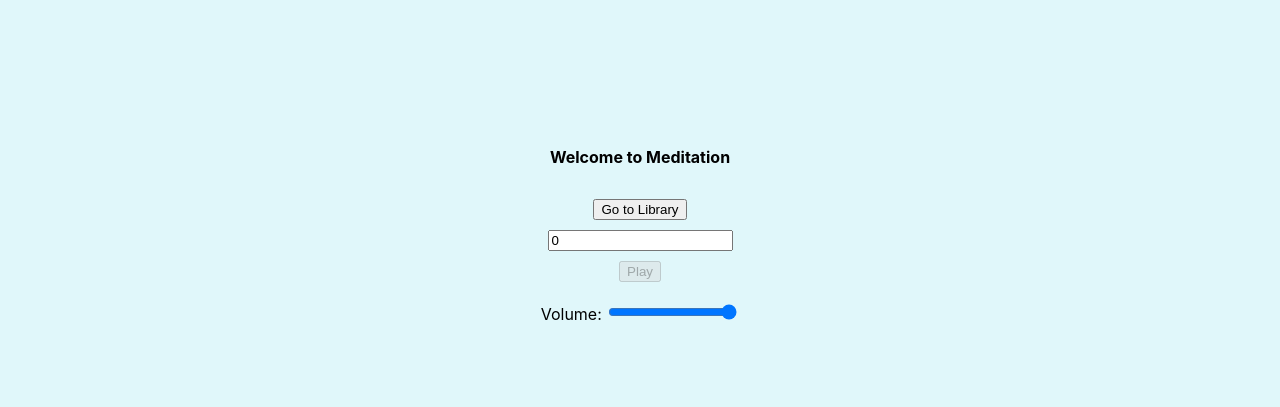
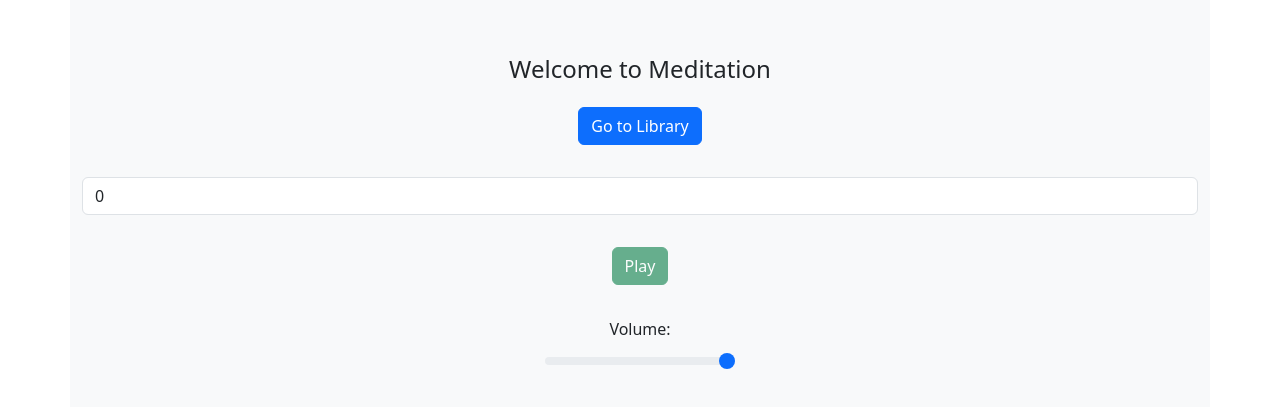
Before and after one commit to craigallen/meditation, a React (Create React App) app: page / in a window 1280 px wide. Shown: the part 175-582 px from the top of the page. Built offline with nearby package versions, Linux system fonts and the light colour scheme.

Commit message:
added Bootstrap CSS

```diff
--- a/package.json
+++ b/package.json
@@ -11,6 +11,7 @@
     "@testing-library/jest-dom": "^6.6.3",
     "@testing-library/react": "^16.2.0",
     "@testing-library/user-event": "^13.5.0",
+    "bootstrap": "^5.3.3",
     "react": "^19.0.0",
     "react-dom": "^19.0.0",
     "react-router-dom": "^7.3.0",
--- a/src/App.js
+++ b/src/App.js
@@ -3,6 +3,7 @@ import { BrowserRouter as Router, Route, Routes } from 'react-router-dom';
 import Home from './components/Home';
 import Library from './components/Library';
 import { SongProvider } from './context/SongContext';
+import 'bootstrap/dist/css/bootstrap.min.css'; // Import Bootstrap CSS
 
 function App() {
   return (
--- a/src/components/Home.js
+++ b/src/components/Home.js
@@ -122,19 +122,19 @@ const Home = () => {
   };
 
   return (
-    <div style={styles.container}>
+    <div className="container text-center d-flex flex-column justify-content-center align-items-center vh-100 bg-light">
       <h4>
         {isPlaying ? (isPaused ? 'Meditation is paused' : 'Meditation is playing') : 'Welcome to Meditation'}
       </h4>
-      <div style={{ margin: '10px' }}>
-        <button onClick={handleLibraryClick}>Go to Library</button>
+      <div className="my-3">
+        <button className="btn btn-primary" onClick={handleLibraryClick}>Go to Library</button>
       </div>
       {currentSong && <h5>Current Song: {currentSong.name}</h5>}
       <input
         type="number"
         value={duration}
         onChange={handleDurationChange}
-        style={{ marginBottom: '10px' }}
+        className="form-control my-3"
         disabled={isPlaying}
         placeholder="Duration (minutes)"
       />
@@ -143,21 +143,21 @@ const Home = () => {
           Time remaining: {Math.floor(timeRemaining / 60)}:{('0' + (timeRemaining % 60)).slice(-2)}
         </h6>
       )}
-      <button onClick={isPlaying ? (isPaused ? resumeSound : pauseSound) : playSound} disabled={!currentSong}>
+      <button className="btn btn-success my-3" onClick={isPlaying ? (isPaused ? resumeSound : pauseSound) : playSound} disabled={!currentSong}>
         {isPlaying ? (isPaused ? 'Resume' : 'Pause') : 'Play'}
       </button>
       {sessionEnded && (
-        <div style={{ marginTop: '20px' }}>
-          <button onClick={playSound}>
+        <div className="my-3">
+          <button className="btn btn-warning" onClick={playSound}>
             Continue
           </button>
-          <button onClick={restartSession} style={{ marginLeft: '10px' }}>
+          <button className="btn btn-danger ms-2" onClick={restartSession}>
             Restart
           </button>
         </div>
       )}
-      <div style={{ marginTop: '20px' }}>
-        <label htmlFor="volume-control">Volume: </label>
+      <div className="my-3">
+        <label htmlFor="volume-control" className="form-label">Volume: </label>
         <input
           id="volume-control"
           type="range"
@@ -166,22 +166,11 @@ const Home = () => {
           step="0.01"
           value={volume}
           onChange={handleVolumeChange}
+          className="form-range"
         />
       </div>
     </div>
   );
 };
 
-const styles = {
-  container: {
-    display: 'flex',
-    flexDirection: 'column',
-    alignItems: 'center',
-    justifyContent: 'center',
-    height: '100vh',
-    textAlign: 'center',
-    backgroundColor: '#e0f7fa', // Pastel color
-  }
-};
-
 export default Home;
```
Also changed, not shown: 1 other file (tests, documents, lock files or other folders).
